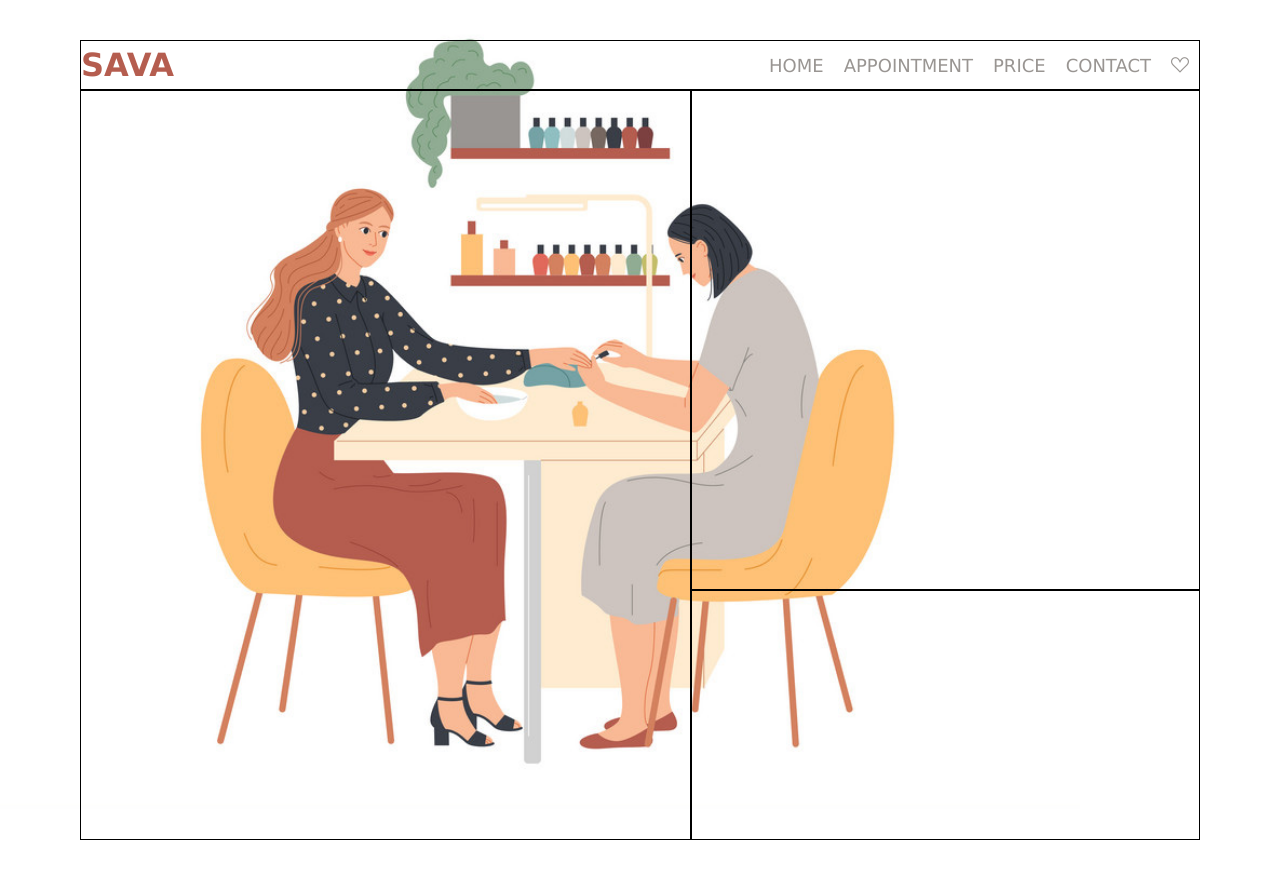
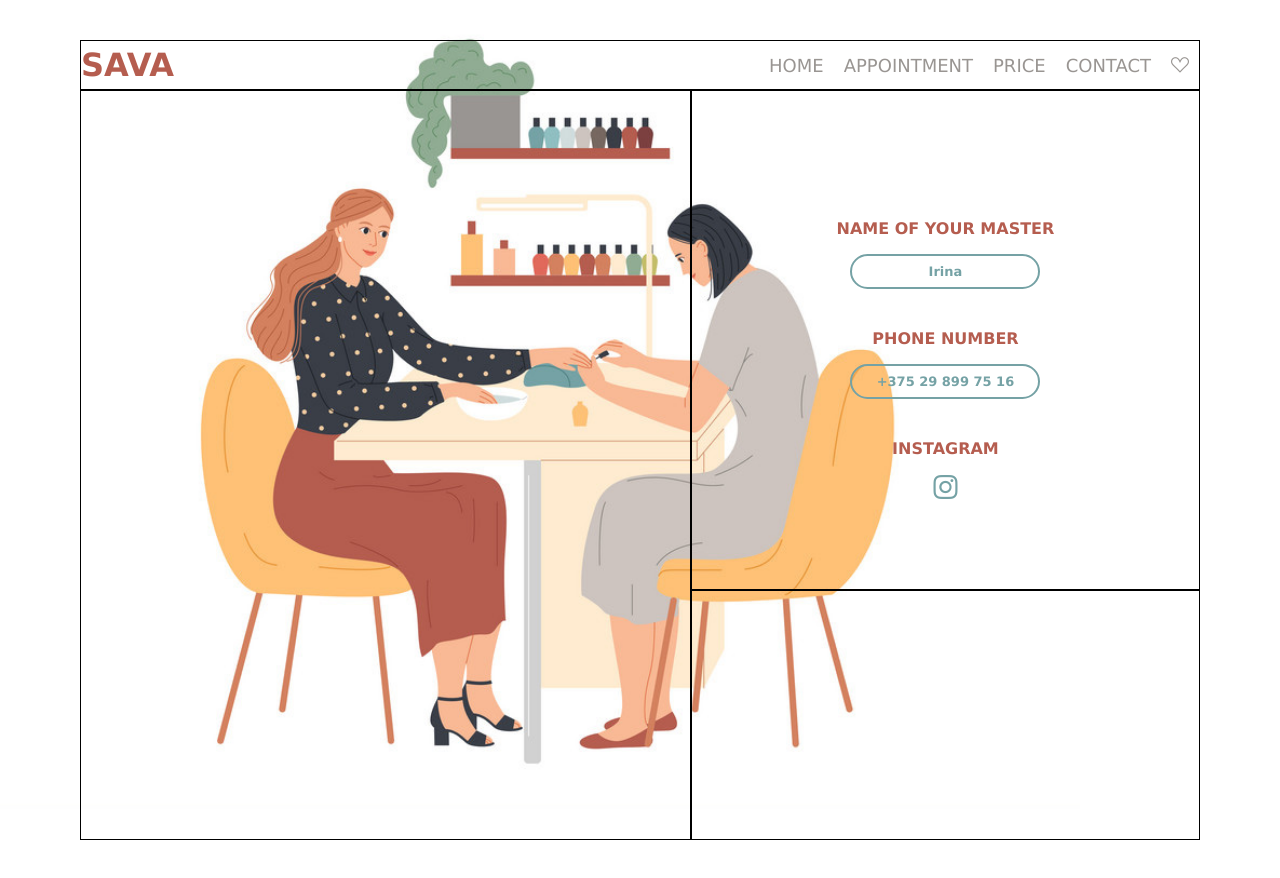
Before and after one commit to Tatsiana-Savashchuk/Project-3, a React (Create React App) app: page /contact in a window 1280 px wide. Built offline with nearby package versions, Linux system fonts and the light colour scheme.

Commit message:
added contact page

```diff
--- a/src/containers/contact/Contact.js
+++ b/src/containers/contact/Contact.js
@@ -1,5 +1,19 @@
 import { PageBuilder } from "../../components/pageBuilder/PageBuilder";
+import './Contact.scss';
+
+const ContactContent = () => {
+  return (
+    <section className="contact-content">
+      <p className="uppercase bold contact-content__title">Name of your master</p>
+      <p className="bold contact-content__name">Irina</p>
+      <p className="uppercase bold contact-content__title">Phone number</p>
+      <a href="tel:+375298997516" className="bold contact-content__phone">+375 29 899 75 16</ a>
+      <p className="uppercase bold contact-content__title">Instagram</p>
+      <a className="bi bi-instagram contact-content__instagram" href="https://www.instagram.com/" target="_blank" rel="noreferrer"> </a>
+  </section>
+  )
+}
 
 export const Contact = () => {
-  return <PageBuilder />;
+  return <PageBuilder main={<ContactContent />} />;
 };
--- /dev/null
+++ b/src/containers/contact/Contact.scss
@@ -0,0 +1,32 @@
+@import '../../assets/color.scss';
+
+.contact-content {
+  text-align: center;
+}
+
+.contact-content__title {
+  margin-top: 40px;
+  color: $MATRIX;
+}
+
+.contact-content__name, .contact-content__phone {
+  display: inline-block;
+  margin: 0;
+  border: {
+    style: solid;
+    radius: 24px;
+    width: 2px;
+    color: $GUMBO;
+  }
+  width: 170px;
+  padding: 8px;
+  font-size: small;
+  text-decoration: none;
+  color: $GUMBO;
+}
+
+.contact-content__instagram {
+  font-size: x-large;
+  text-decoration: none;
+  color: $GUMBO;
+}
```
